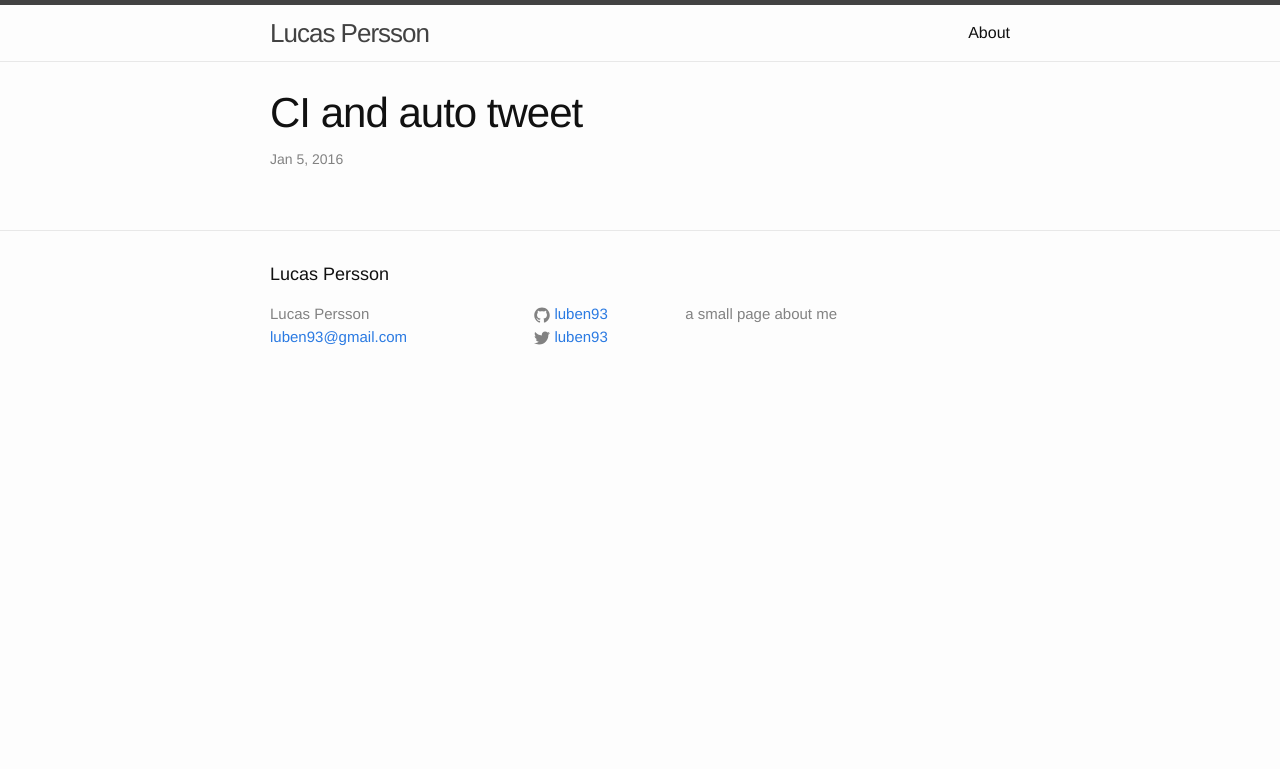
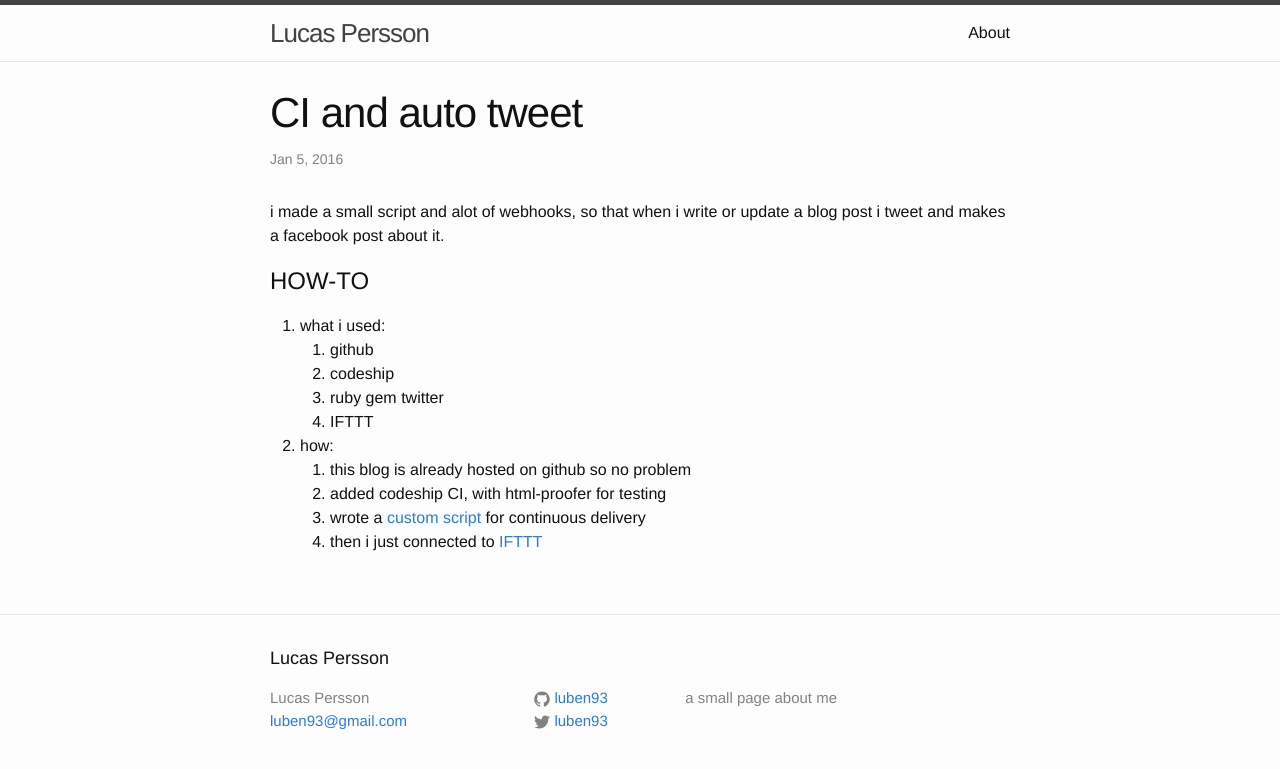
Before and after one commit to luben93/luben93.github.io, a Jekyll site: the page built from _posts/2016-01-05-four.markdown, in a window 1280 px wide. Shown: the top 769 px of the page. Built offline with Jekyll 4.4.1, drawn with Linux system fonts in a browser that asks for light colours; a script that is not in the unit is left out.

Commit message:
a post about how i did this auto tweeting

```diff
--- a/Gemfile
+++ b/Gemfile
@@ -1,5 +1,3 @@
 source 'https://rubygems.org'
 gem 'github-pages'
 gem "html-proofer"
-gem 'twitter'
-gem 't'
--- a/_posts/2016-01-05-four.markdown
+++ b/_posts/2016-01-05-four.markdown
@@ -4,3 +4,17 @@ title:  "CI and auto tweet"
 date:   2016-1-5 11:24:12
 categories: jekyll update
 ---
+
+i made a small script and alot of webhooks, so that when i write or update a blog post i tweet and makes a facebook post about it.
+
+#HOW-TO
+1. what i used:
+	1. github
+	2. codeship
+	3. ruby gem twitter
+	4. IFTTT
+2. how:
+	1. this blog is already hosted on github so no problem
+	2. added codeship CI, with html-proofer for testing
+	3. wrote a [custom script](https://github.com/luben93/luben93.github.io/blob/master/deploy.rb) for continuous delivery
+	4. then i just connected to [IFTTT](https://ifttt.com/myrecipes/personal/31955078)
```
